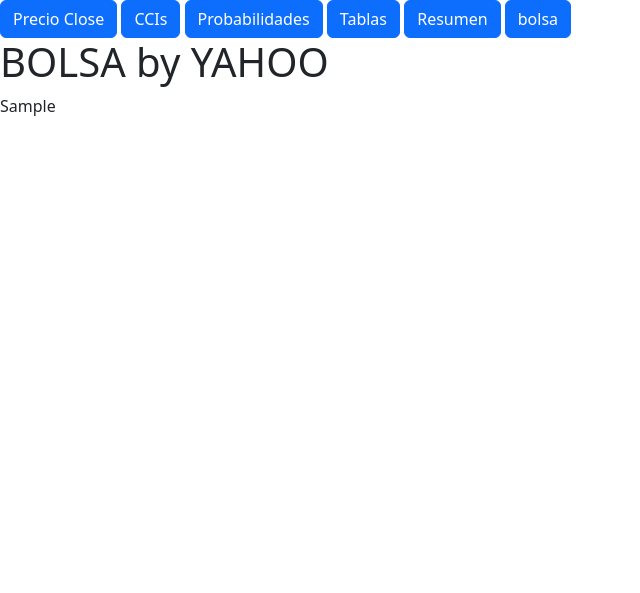
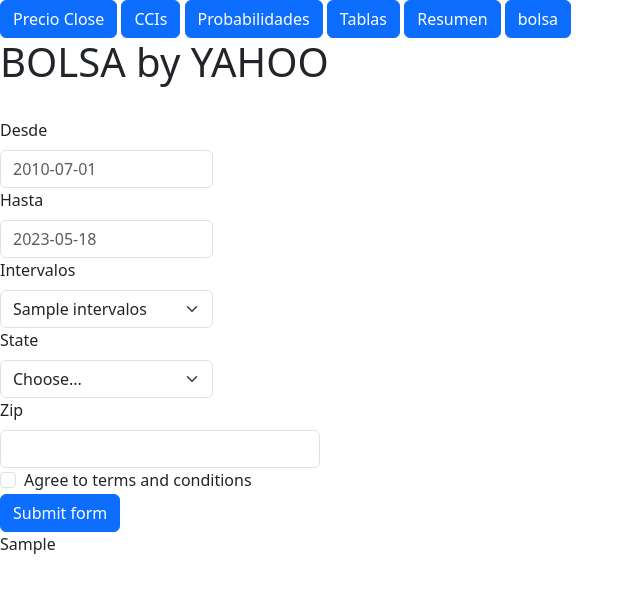
Before and after one commit to hoopercesar/Django, a Django app: template MachineLearningP/templates/bolsa.html in a window 1280 px wide. Shown: the top 593 px of the page, without its empty margins (0-640 px from the left). Run offline with Django 3.2, Linux system fonts and the light colour scheme; the template is opened without the code that fills it: most values are stand-ins (such as "Sample title", 1, 10 or a date in 2020).

Commit message:
Add files via upload

```diff
--- a/MachineLearningP/templates/bolsa.html
+++ b/MachineLearningP/templates/bolsa.html
@@ -1,5 +1,67 @@
 {% extends 'header.html' %} {% block content %}
 <h1>BOLSA by YAHOO</h1>
+<br />
+<form action="{% url 'bolsa' %}" method="POST">
+  {% csrf_token %}
+  <div class="col-md-2">
+    <label for="validationDefault01" class="form-label">Desde</label>
+    <input
+      type="text"
+      class="form-control"
+      id="validationDefault01"
+      placeholder="2010-07-01"
+      value=""
+      required
+    />
+  </div>
+  <div class="col-md-2">
+    <label for="validationDefault02" class="form-label">Hasta</label>
+    <input
+      type="text"
+      class="form-control"
+      id="validationDefault02"
+      placeholder="2023-05-18"
+      value=""
+      required
+    />
+  </div>
+
+  <div class="col-md-2">
+    <label for="validationDefault03" class="form-label">Intervalos</label>
+    <select type="text" class="form-select" id="validationDefault03" required>
+      <option selected disabled value="">{{intervalos}}</option>
+      <option>...</option>
+    </select>
+  </div>
+  <div class="col-md-2">
+    <label for="validationDefault04" class="form-label">State</label>
+    <select class="form-select" id="validationDefault04" required>
+      <option selected disabled value="">Choose...</option>
+      <option>...</option>
+    </select>
+  </div>
+  <div class="col-md-3">
+    <label for="validationDefault05" class="form-label">Zip</label>
+    <input type="text" class="form-control" id="validationDefault05" required />
+  </div>
+  <div class="col-12">
+    <div class="form-check">
+      <input
+        class="form-check-input"
+        type="checkbox"
+        value=""
+        id="invalidCheck2"
+        required
+      />
+      <label class="form-check-label" for="invalidCheck2">
+        Agree to terms and conditions
+      </label>
+    </div>
+  </div>
+  <div class="col-12">
+    <button class="btn btn-primary" type="submit">Submit form</button>
+  </div>
+</form>
 <div>{% autoescape off %} {{ plot_div }} {% endautoescape %}</div>
 
 <br />
```
